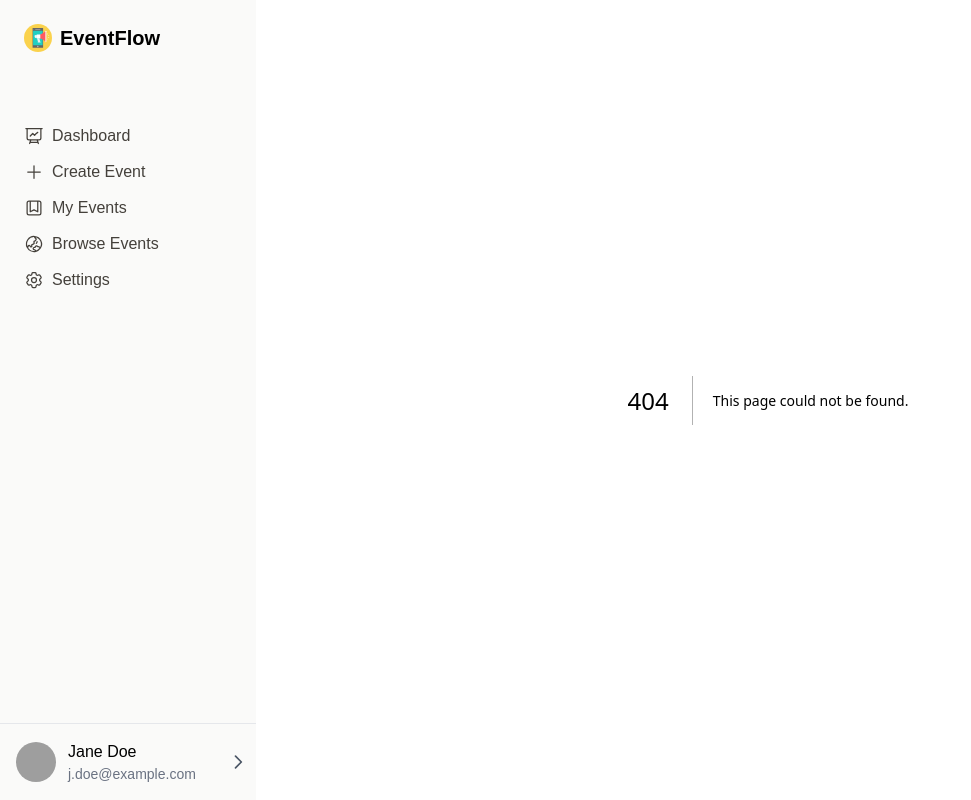
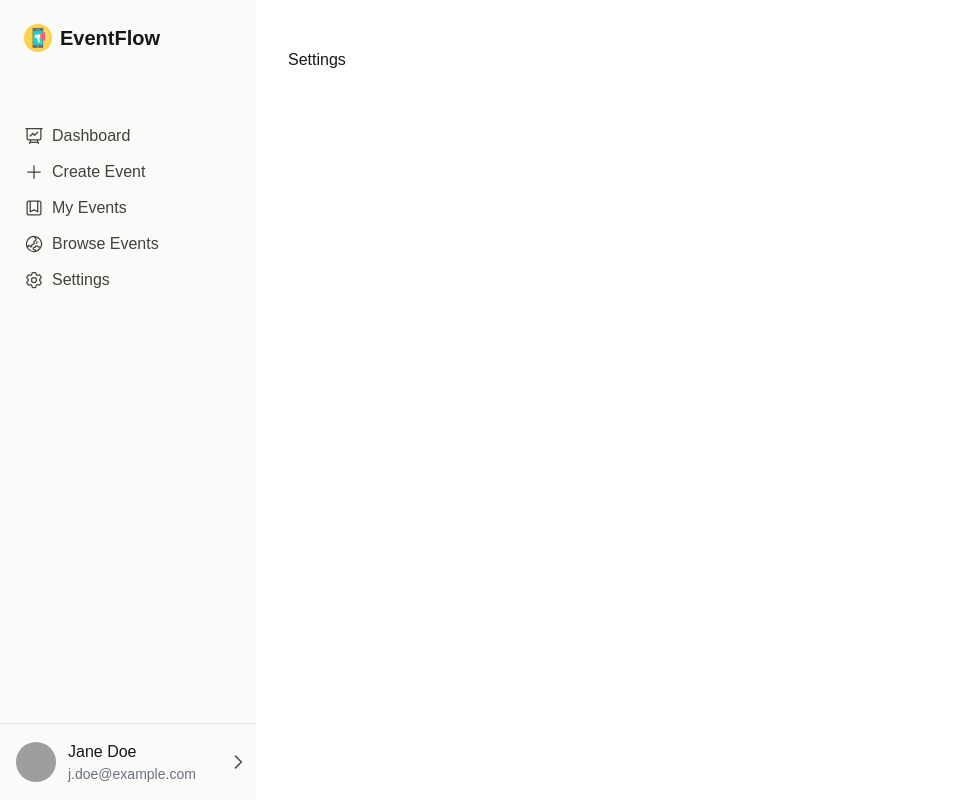
Before and after one commit to ka1130/Happenly, a Next.js app: page /settings in a window 1280 px wide. Before the commit this address had no page. Shown: the whole page, without its empty margins (0-971 px from the left). Built offline with nearby package versions, Linux system fonts and the light colour scheme; grey boxes are pictures that could not be loaded.

Commit message:
Add settings page

```diff
--- a/app/layout.tsx
+++ b/app/layout.tsx
@@ -83,7 +83,9 @@ export default function RootLayout({
             <MobileMenu />
           </div>
           {/* Main content */}
-          <main className="bg-white">{children}</main>
+          <main className="min-h-screen bg-white px-4 py-12 sm:px-6 lg:px-8">
+            {children}
+          </main>
         </div>
       </body>
     </html>
--- a/app/my-events/page.tsx
+++ b/app/my-events/page.tsx
@@ -43,7 +43,7 @@ export default function EventsPage() {
   }
 
   return (
-    <div className="min-h-screen bg-stone-50 px-4 py-12 sm:px-6 lg:px-8">
+    <div>
       <h1 className="mb-8 text-4xl font-bold text-stone-900">Events</h1>
       <div className="flex flex-wrap gap-6">
         {events.map((event) => (
--- /dev/null
+++ b/app/settings/page.tsx
@@ -0,0 +1,7 @@
+import React from "react";
+
+type SettingsProps = {};
+
+export default function Settings({}: SettingsProps) {
+  return <div>Settings</div>;
+}
```
